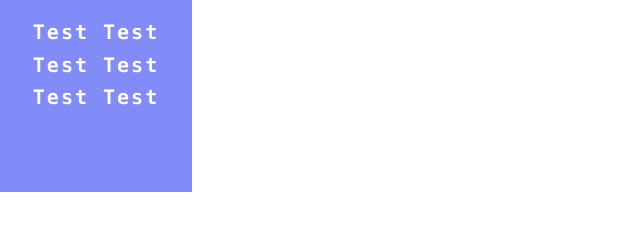
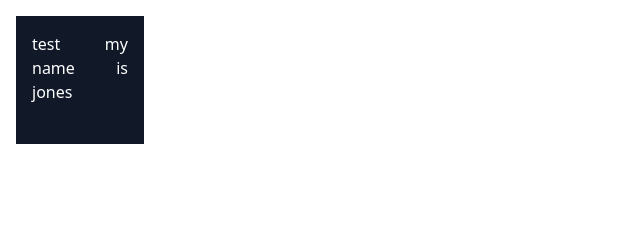
Before and after one commit to NeoGlanding/belajar-tailwind1, a plain HTML site: page index.html in a window 1280 px wide. Shown: the whole page, without its empty margins (0-640 px from the left). Drawn offline with nearby package versions, Linux system fonts and the light colour scheme.

```diff
--- a/index.html
+++ b/index.html
@@ -32,7 +32,11 @@
     <div class="bg-yellow-200 text-green-100 w-32 h-32 px-4 py-8 italic font-black">Hello <span class="not-italic font-thin">There</span></div>
     <div class="bg-green-800 w-48 h-48 text-white m-4 px-8 py-8 text-center font-mono">Test</div> -->
 
-    <!-- Spacing (Line Height (Leading) and Line Space (Tracking))-->
-    <div class="bg-indigo-400 w-48 h-48 py-4 text-center font-mono font-bold text-xl text-white tracking-widest leading-relaxed">Test Test Test Test Test Test </div>
+    <!-- Spacing (Line Height (Leading) and Line Space (Tracking))
+    <div class="bg-indigo-400 w-48 h-48 py-4 text-center font-mono font-bold text-xl text-white tracking-widest leading-relaxed">Test Test Test Test Test Test </div> -->
+
+    <!-- Text Transform (Capitalize, Uppercase, Lowercase, Normal-case) -->
+    <div class="bg-gray-900 text-white w-32 h-32 m-4 p-4 text-justify text-base lowecase">test my name is jones</div>
+
 </body>
 </html>
```
